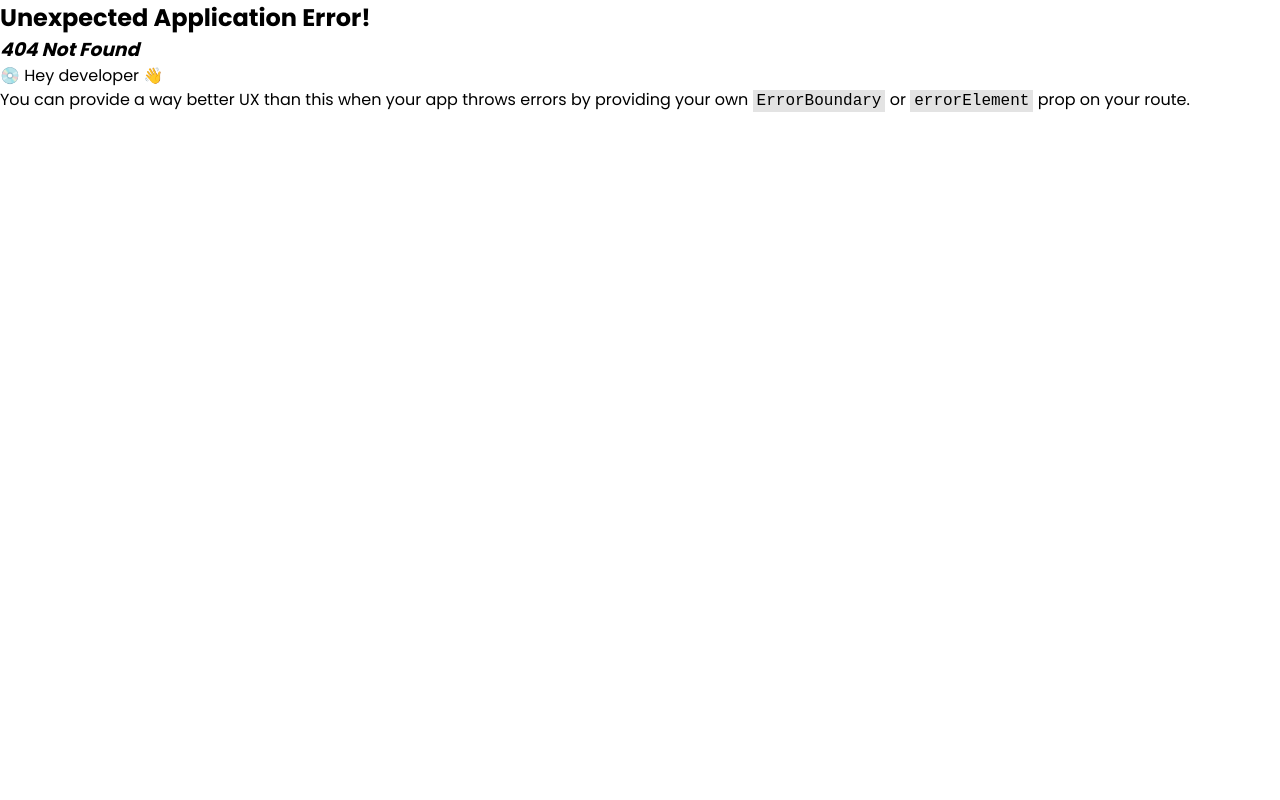
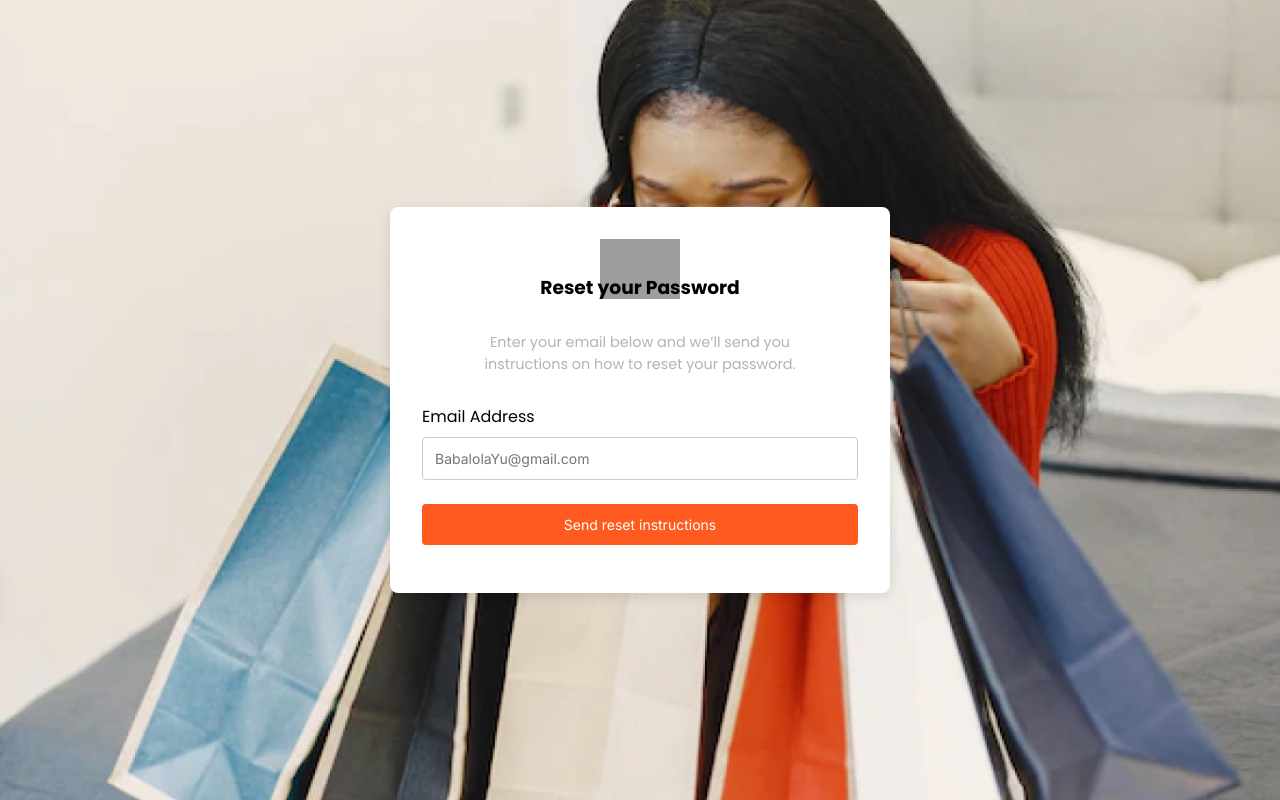
Before and after one commit to Fabito97/Traidr_E-Commerce, a React (Vite) app: page /reset-password in a window 1280 px wide. Before the commit this address had no page. Built offline with nearby package versions, Linux system fonts and the light colour scheme; grey boxes are pictures that could not be loaded.

Commit message:
Designed the Password Reset/Update UI

```diff
--- a/src/pages/Auth/FormStyles.css
+++ b/src/pages/Auth/FormStyles.css
@@ -77,3 +77,19 @@
   font-family: 'Inter', sans-serif;
   font-size: 16px;
 }
+.email-label{
+  text-align: left !important;
+}
+.reset-form{
+  display: flex;
+  flex-direction: column;
+  justify-content: flex-start;
+}
+
+.p-tag{
+  color: rgba(0, 0, 0, 0.3);
+  font-size: 0.9rem;
+}
+.wrapper{
+  text-align: left !important;
+}
--- /dev/null
+++ b/src/pages/Auth/PasswordResetForm.jsx
@@ -0,0 +1,28 @@
+// src/components/Login.js
+import React from 'react';
+import AuthContainer from './AuthContainer.jsx';
+import './FormStyles.css';
+import logo from '../../assets/Auth_assets/traidr.svg';
+import google from '../../assets/Auth_assets/Google.svg';
+
+const PasswordResetForm = () => {
+  return (
+    <AuthContainer>
+
+      <img src={logo} alt="Traidr logo" className="logo" />
+      <h2>Welcome back to Traidr</h2>
+      <div className='wrapper'>
+      <form className="form">
+        <label htmlFor="Password" id='Password'>Password</label>
+        <input type="Password" placeholder="**********" />
+        <label htmlFor="ComfirmPassword">Comfirm Password</label>
+        <input type="comfirmpassword" placeholder="**********" />
+        <button type="submit" className="login-btn">Send reset instructions</button>
+      </form>
+      </div>
+      <p className='a-btn'>Go back to <a href="/signup">Sign in</a></p>
+    </AuthContainer>
+  );
+};
+
+export default PasswordResetForm;
--- /dev/null
+++ b/src/pages/Auth/PasswordResetRequest.jsx
@@ -0,0 +1,48 @@
+// src/components/Login.js
+import React from 'react';
+import AuthContainer from './AuthContainer.jsx';
+import './FormStyles.css';
+import logo from '../../assets/Auth_assets/traidr.svg';
+import google from '../../assets/Auth_assets/Google.svg';
+
+const PasswordResetRequest = () => {
+  return (
+    <AuthContainer>
+      <img src={logo} alt="Traidr logo" className="logo" />
+      <h3 className='mb-3'>Reset your Password</h3>
+      <p className='mb-3
+       p-tag'>Enter your email below and we’ll send you  <br /> instructions on how to reset your password.</p>
+      <div className='wrapper'>
+      <form className="form">
+        <label htmlFor="Password">Email Address</label>
+        <input type="Password" placeholder="BabalolaYu@gmail.com" />
+        <button type="submit" className="login-btn">Send reset instructions</button>
+      </form>
+      </div>
+    </AuthContainer>
+  );
+};
+
+export default PasswordResetRequest;
+
+
+
+
+
+
+
+
+
+
+{/* <div className="section-reset">
+        <div className='reset-div'>
+        <img src={logo} alt="Traidr logo" className="logo" />
+      <h3>Reset your Password</h3>
+      <p className='mb-2 p-tag'>Enter your email below and we’ll send you  <br /> instructions on how to reset your password.</p>
+      <form className="form reset-form">
+        <label htmlFor="email" className='text-left email-label'>Email Address</label>
+        <input type="email" placeholder="BabalolaYu@gmail.com" />
+        <button type="submit" className="login-btn">Send reset instructions</button>
+      </form>
+        </div>
+      </div> */}
```
Also changed, not shown: src/App.jsx (+10 -0 lines).
